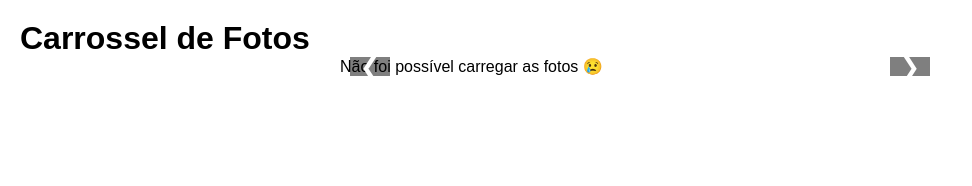
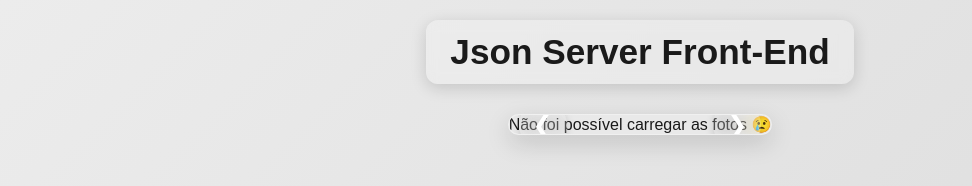
Before and after one commit to lucsnobre/JSONserver, a website: page FrontEnd/index.html in a window 1280 px wide. Shown: the whole page, without its empty margins (0-972 px from the left). Drawn offline with Linux system fonts and the light colour scheme; no server answers.

Commit message:
design do carrossel

```diff
--- a/FrontEnd/index.html
+++ b/FrontEnd/index.html
@@ -7,7 +7,7 @@
   <link rel="stylesheet" href="style.css" />
 </head>
 <body>
-  <h1>Carrossel de Fotos</h1>
+  <h1 class="title">Json Server Front-End</h1>
   <div class="carousel" id="carousel">
     <div class="carousel-track" id="carousel-track">
       <!-- Fotos serão carregadas aqui -->
--- a/FrontEnd/style.css
+++ b/FrontEnd/style.css
@@ -60,3 +60,88 @@ body {
   opacity: 0.3;
   cursor: default;
 }
+
+/* ==== Modern Glamorous Enhancements ==== */
+:root {
+  --neutral-100: #ffffff;
+  --neutral-900: #1a1a1a;
+  --glass-bg: rgba(255, 255, 255, 0.18);
+  --accent: #9e9e9e;
+  --shadow: rgba(0, 0, 0, 0.15);
+}
+
+body {
+  background: linear-gradient(135deg, #ececec 0%, #e2e2e2 50%, #d8d8d8 100%);
+  color: var(--neutral-900);
+  min-height: 100vh;
+  display: flex;
+  flex-direction: column;
+  align-items: center;
+}
+
+.title {
+  font-size: 2.2rem;
+  font-weight: 700;
+  margin-bottom: 30px;
+  background: var(--glass-bg);
+  padding: 12px 24px;
+  border-radius: 12px;
+  backdrop-filter: blur(6px);
+  box-shadow: 0 4px 16px var(--shadow);
+}
+
+.carousel {
+  backdrop-filter: blur(10px) saturate(120%);
+  background: var(--glass-bg);
+  border: 1px solid rgba(255, 255, 255, 0.3);
+  border-radius: 20px;
+  box-shadow: 0 8px 24px var(--shadow);
+  overflow: hidden;
+}
+
+.carousel-item {
+  position: relative;
+  animation: fadeIn 0.6s ease-in-out;
+}
+
+.carousel-item img {
+  border-radius: 20px 20px 0 0;
+}
+
+.caption {
+  background: var(--glass-bg);
+  backdrop-filter: blur(6px);
+  padding: 10px;
+  border-radius: 0 0 20px 20px;
+  font-style: italic;
+  color: var(--neutral-900);
+}
+
+.carousel-btn {
+  width: 48px;
+  height: 48px;
+  border-radius: 50%;
+  display: flex;
+  align-items: center;
+  justify-content: center;
+  backdrop-filter: blur(10px);
+  background: var(--glass-bg);
+  transition: transform 0.3s ease, background 0.3s ease;
+  box-shadow: 0 2px 8px var(--shadow);
+}
+
+.carousel-btn:hover:not(:disabled) {
+  transform: scale(1.15);
+  background: rgba(255, 255, 255, 0.35);
+}
+
+@keyframes fadeIn {
+  from {
+    opacity: 0;
+    transform: translateY(20px);
+  }
+  to {
+    opacity: 1;
+    transform: translateY(0);
+  }
+}
```
